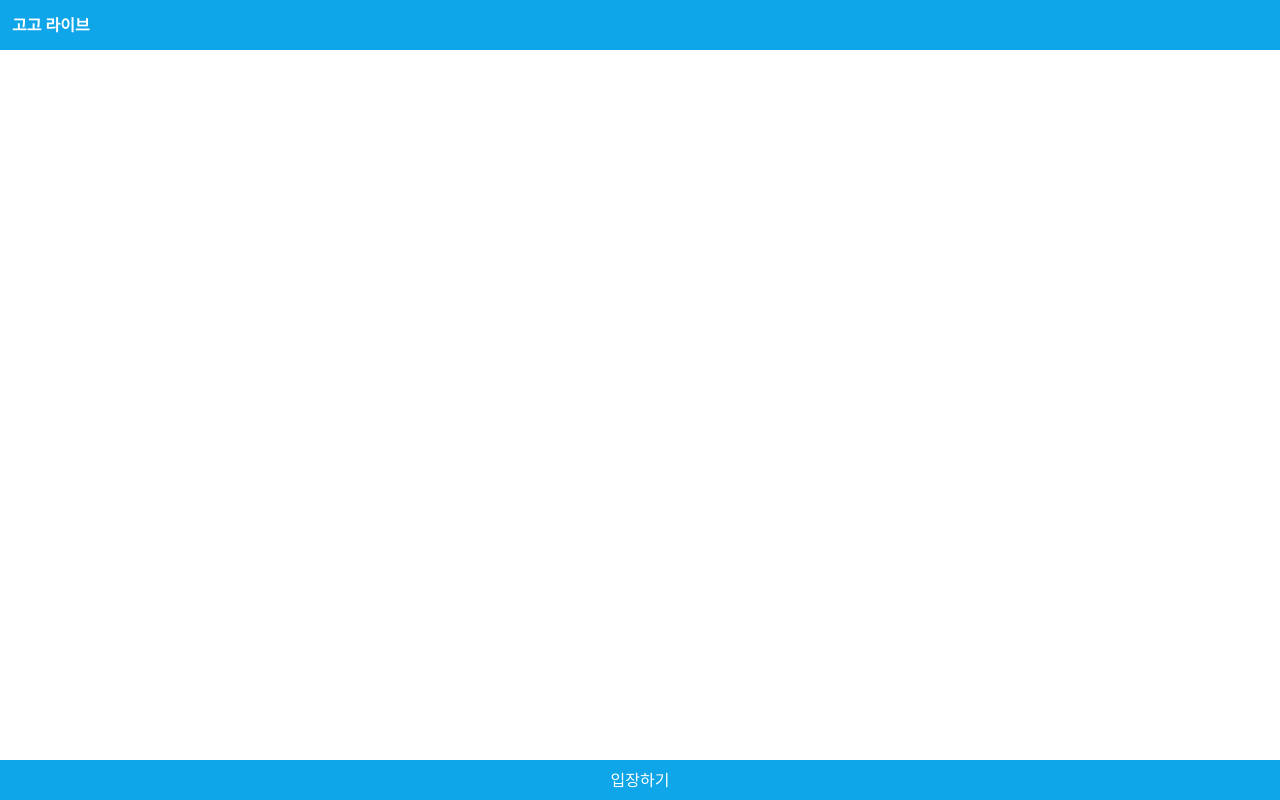
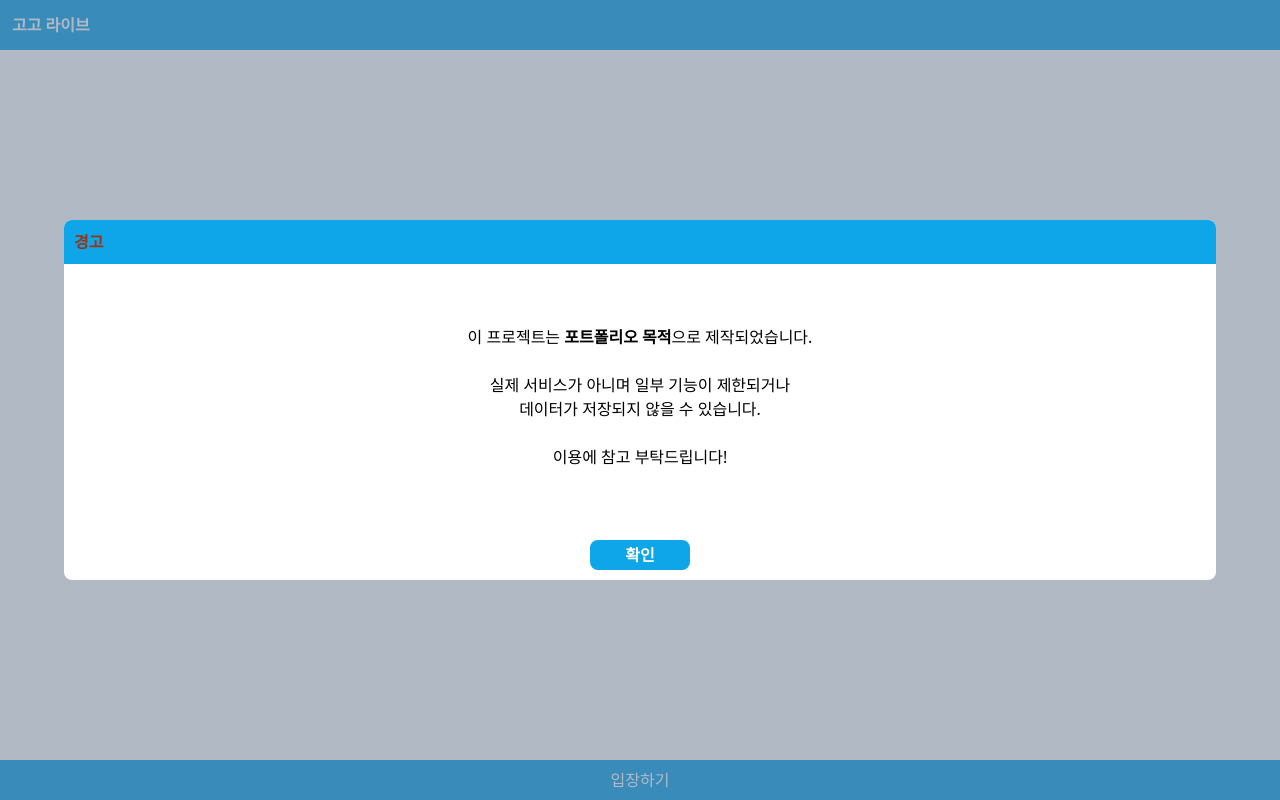
Before and after one commit to didxodnr0769-bom/GOGO_LIVE, a React (Vite) app in the folder client/: page / in a window 1280 px wide. Built offline with nearby package versions, Linux system fonts and the light colour scheme; the HTML template or start-up script is replaced by a standard one; a web font is replaced by a local one.

Commit message:
feat : client- 포트폴리오용 프로젝트 알림 팝업 기능 추가

```diff
--- a/client/src/App.tsx
+++ b/client/src/App.tsx
@@ -4,12 +4,15 @@ import Input from "./laytout/Input";
 import { useEffect, useRef, useState } from "react";
 import Header from "./laytout/Header";
 import JoinRequest from "./laytout/JoinRequest";
+import PortfolioNoticePopup from "./laytout/PortfolioNoticePopup";
 
 let socket: Socket | null = null;
 function App(): JSX.Element {
   const [isWaiting, setIsWaiting] = useState(false);
   const [isJoined, setIsJoined] = useState(false);
   const [room, setRoom] = useState("");
+  // 초기 팝업 표출 여부 (포트폴리오용 프로젝트)
+  const [isNoticed, setIsNoticed] = useState(true);
   const chatRef = useRef<HTMLDivElement>(null);
   useEffect(() => {
     return () => {
@@ -71,6 +74,13 @@ function App(): JSX.Element {
       ) : (
         <JoinRequest onRequestJoin={handleRequestJoin} isWaiting={isWaiting} />
       )}
+      {isNoticed && (
+        <PortfolioNoticePopup
+          onClick={() => {
+            setIsNoticed(false);
+          }}
+        />
+      )}
     </div>
   );
 }
--- /dev/null
+++ b/client/src/laytout/PortfolioNoticePopup.tsx
@@ -0,0 +1,46 @@
+interface PortfolioProps {
+  onClick: () => void;
+}
+
+/**
+ * 포트폴리용 프로젝트임을 알리는 팝업 컴포넌트입니다.
+ */
+const PortfolioNoticePopup = (props: PortfolioProps) => {
+  const { onClick } = props;
+  return (
+    <div className="fixed top-0 left-0 w-screen h-screen z-50   ">
+      {/* 배경색  */}
+      <div className="w-full h-full bg-slate-500 opacity-50"></div>
+
+      <div className="fixed flex top-0 left-0 w-full h-full justify-center items-center ">
+        {/* 팝업 컨텐츠 */}
+        <div className="bg-white flex flex-col h-[45vh] w-[90vw] justify-between rounded-lg overflow-hidden">
+          <header className="w-full bg-sky-500 p-[10px] text-orange-800">
+            <b>경고</b>
+          </header>
+          <main className="p-[15px] text-center">
+            {/* 해당 프로젝트는 포트폴리오용 프로젝트입니다. */}이 프로젝트는{" "}
+            <b>포트폴리오 목적</b>으로 제작되었습니다. <br />
+            <br />
+            실제 서비스가 아니며 일부 기능이 제한되거나 <br />
+            데이터가 저장되지 않을 수 있습니다. <br />
+            <br /> 이용에 참고 부탁드립니다!
+            <br />
+          </main>
+          <footer className="flex justify-center p-[10px]">
+            <div className="">
+              <button
+                className="w-[100px] bg-sky-500 h-[30px] rounded-lg text-white"
+                onClick={onClick}
+              >
+                <b>확인</b>
+              </button>
+            </div>
+          </footer>
+        </div>
+      </div>
+    </div>
+  );
+};
+
+export default PortfolioNoticePopup;
```
